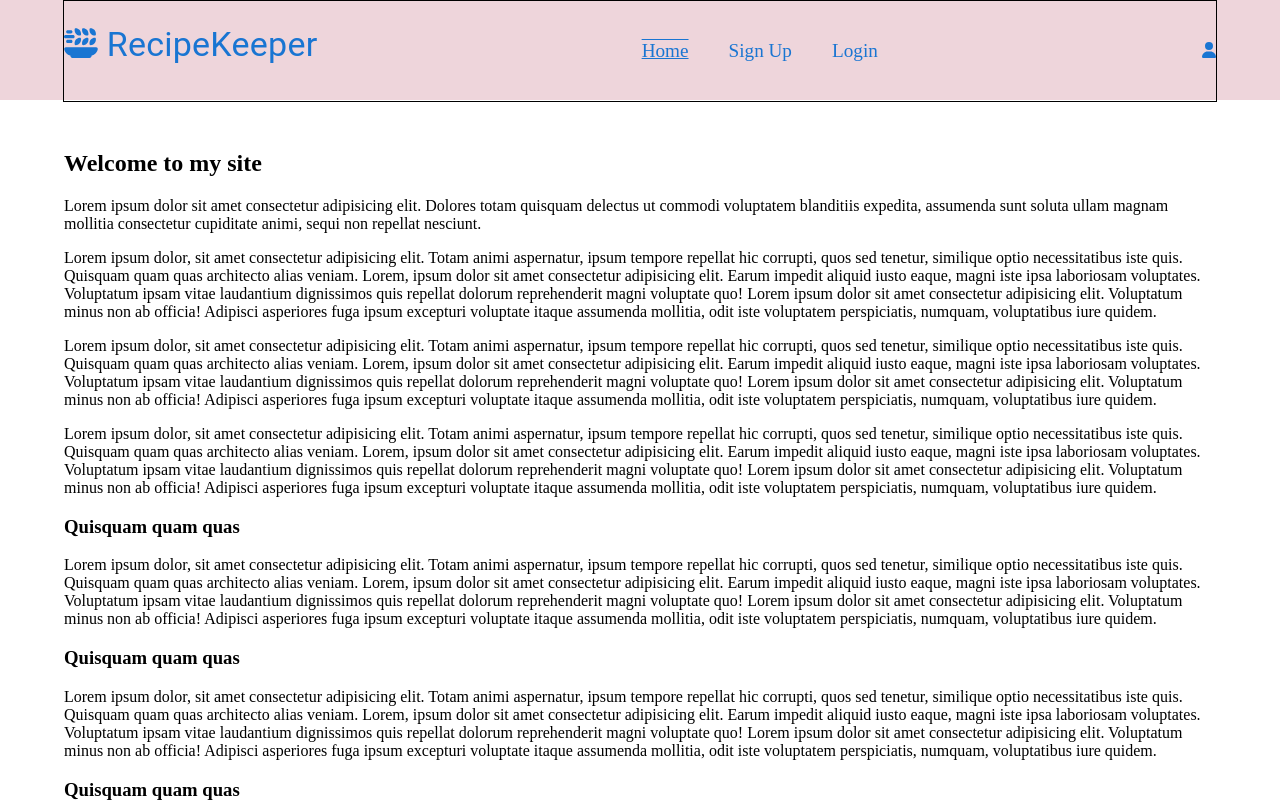
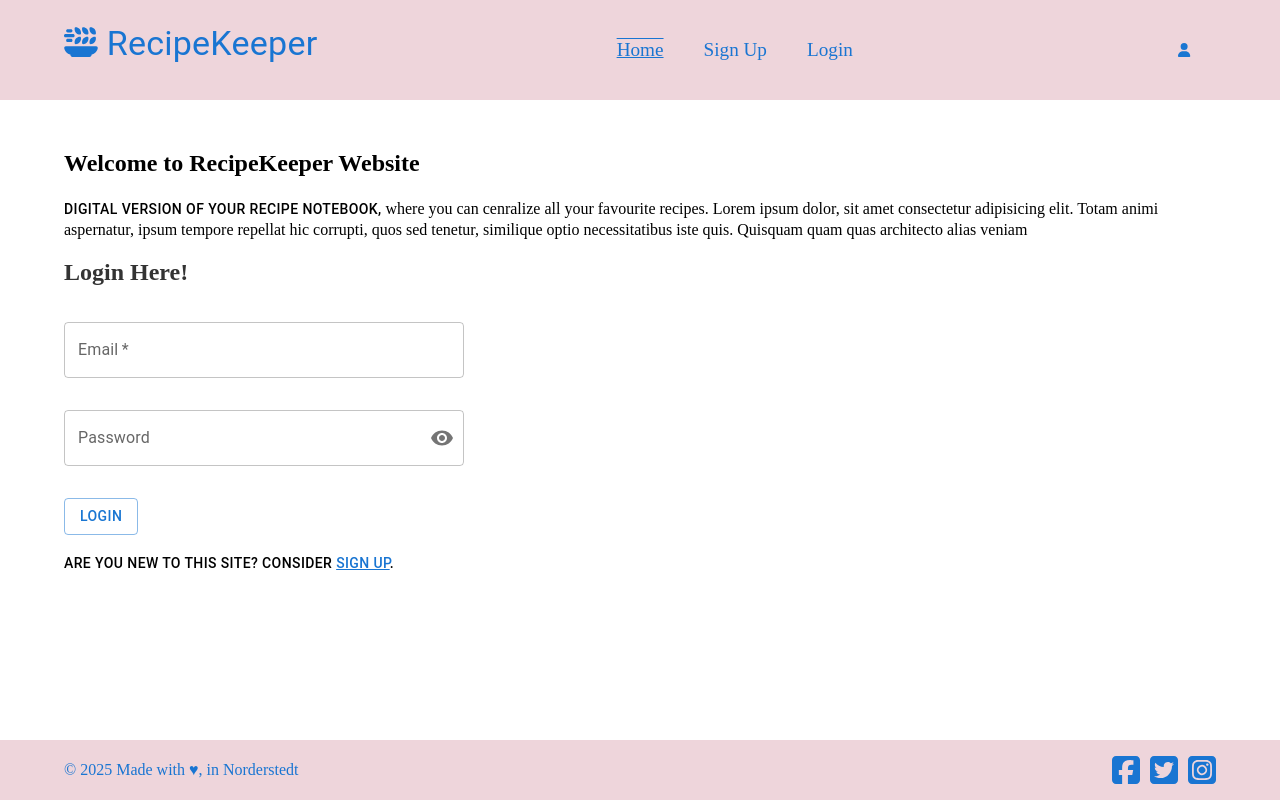
Before and after one commit to madiha-javed/frontend, a React (Vite) app: page / in a window 1280 px wide. Shown: the top 802 px of the page. Built offline with nearby package versions, Linux system fonts and the light colour scheme.

Commit message:
iconnav issues

```diff
--- a/src/components/Home.jsx
+++ b/src/components/Home.jsx
@@ -1,21 +1,17 @@
+import { Typography } from "@mui/material"
+import Login from "./Login"
 
 const Home = () => {
   return (
     <div>
 
 
-<h1>Welcome to my site</h1>
-<p>Lorem ipsum dolor sit amet consectetur adipisicing elit. Dolores totam quisquam delectus ut commodi voluptatem blanditiis expedita, assumenda sunt soluta ullam magnam mollitia consectetur cupiditate animi, sequi non repellat nesciunt.</p>
-<p>Lorem ipsum dolor, sit amet consectetur adipisicing elit. Totam animi aspernatur, ipsum tempore repellat hic corrupti, quos sed tenetur, similique optio necessitatibus iste quis. Quisquam quam quas architecto alias veniam. Lorem, ipsum dolor sit amet consectetur adipisicing elit. Earum impedit aliquid iusto eaque, magni iste ipsa laboriosam voluptates. Voluptatum ipsam vitae laudantium dignissimos quis repellat dolorum reprehenderit magni voluptate quo! Lorem ipsum dolor sit amet consectetur adipisicing elit. Voluptatum minus non ab officia! Adipisci asperiores fuga ipsum excepturi voluptate itaque assumenda mollitia, odit iste voluptatem perspiciatis, numquam, voluptatibus iure quidem.</p>
-<p>Lorem ipsum dolor, sit amet consectetur adipisicing elit. Totam animi aspernatur, ipsum tempore repellat hic corrupti, quos sed tenetur, similique optio necessitatibus iste quis. Quisquam quam quas architecto alias veniam. Lorem, ipsum dolor sit amet consectetur adipisicing elit. Earum impedit aliquid iusto eaque, magni iste ipsa laboriosam voluptates. Voluptatum ipsam vitae laudantium dignissimos quis repellat dolorum reprehenderit magni voluptate quo! Lorem ipsum dolor sit amet consectetur adipisicing elit. Voluptatum minus non ab officia! Adipisci asperiores fuga ipsum excepturi voluptate itaque assumenda mollitia, odit iste voluptatem perspiciatis, numquam, voluptatibus iure quidem.</p>
-<p>Lorem ipsum dolor, sit amet consectetur adipisicing elit. Totam animi aspernatur, ipsum tempore repellat hic corrupti, quos sed tenetur, similique optio necessitatibus iste quis. Quisquam quam quas architecto alias veniam. Lorem, ipsum dolor sit amet consectetur adipisicing elit. Earum impedit aliquid iusto eaque, magni iste ipsa laboriosam voluptates. Voluptatum ipsam vitae laudantium dignissimos quis repellat dolorum reprehenderit magni voluptate quo! Lorem ipsum dolor sit amet consectetur adipisicing elit. Voluptatum minus non ab officia! Adipisci asperiores fuga ipsum excepturi voluptate itaque assumenda mollitia, odit iste voluptatem perspiciatis, numquam, voluptatibus iure quidem.</p>
-<h3>Quisquam quam quas</h3>
-<p>Lorem ipsum dolor, sit amet consectetur adipisicing elit. Totam animi aspernatur, ipsum tempore repellat hic corrupti, quos sed tenetur, similique optio necessitatibus iste quis. Quisquam quam quas architecto alias veniam. Lorem, ipsum dolor sit amet consectetur adipisicing elit. Earum impedit aliquid iusto eaque, magni iste ipsa laboriosam voluptates. Voluptatum ipsam vitae laudantium dignissimos quis repellat dolorum reprehenderit magni voluptate quo! Lorem ipsum dolor sit amet consectetur adipisicing elit. Voluptatum minus non ab officia! Adipisci asperiores fuga ipsum excepturi voluptate itaque assumenda mollitia, odit iste voluptatem perspiciatis, numquam, voluptatibus iure quidem.</p>
-<h3>Quisquam quam quas</h3>
-<p>Lorem ipsum dolor, sit amet consectetur adipisicing elit. Totam animi aspernatur, ipsum tempore repellat hic corrupti, quos sed tenetur, similique optio necessitatibus iste quis. Quisquam quam quas architecto alias veniam. Lorem, ipsum dolor sit amet consectetur adipisicing elit. Earum impedit aliquid iusto eaque, magni iste ipsa laboriosam voluptates. Voluptatum ipsam vitae laudantium dignissimos quis repellat dolorum reprehenderit magni voluptate quo! Lorem ipsum dolor sit amet consectetur adipisicing elit. Voluptatum minus non ab officia! Adipisci asperiores fuga ipsum excepturi voluptate itaque assumenda mollitia, odit iste voluptatem perspiciatis, numquam, voluptatibus iure quidem.</p>
-<h3>Quisquam quam quas</h3>
-<p>Lorem ipsum dolor, sit amet consectetur adipisicing elit. Totam animi aspernatur, ipsum tempore repellat hic corrupti, quos sed tenetur, similique optio necessitatibus iste quis. Quisquam quam quas architecto alias veniam. Lorem, ipsum dolor sit amet consectetur adipisicing elit. Earum impedit aliquid iusto eaque, magni iste ipsa laboriosam voluptates. Voluptatum ipsam vitae laudantium dignissimos quis repellat dolorum reprehenderit magni voluptate quo! Lorem ipsum dolor sit amet consectetur adipisicing elit. Voluptatum minus non ab officia! Adipisci asperiores fuga ipsum excepturi voluptate itaque assumenda mollitia, odit iste voluptatem perspiciatis, numquam, voluptatibus iure quidem.</p>
-<h3>Quisquam quam quas</h3>
+<h1>Welcome to RecipeKeeper Website</h1>
+<Typography variant="button">
+Digital version of your Recipe Notebook, </Typography>where you can cenralize all your favourite recipes. Lorem ipsum dolor, sit amet consectetur adipisicing elit. Totam animi aspernatur, ipsum tempore repellat hic corrupti, quos sed tenetur, similique optio necessitatibus iste quis. Quisquam quam quas architecto alias veniam
+
+<Login />
+
 
     </div>
 
--- a/src/core/header/Header.css
+++ b/src/core/header/Header.css
@@ -4,7 +4,7 @@
     justify-content: space-between;
     align-items: center;
     /* padding: 10px 20px; */
-    border: 1px solid #000;
+    /* border: 1px solid #000; */
     width: 90%;
     margin: 0 auto;
     height: 100px;
--- a/src/core/header/IconNav.jsx
+++ b/src/core/header/IconNav.jsx
@@ -1,12 +1,76 @@
+import React, { useState, useContext } from 'react';
 import { FontAwesomeIcon } from '@fortawesome/react-fontawesome';
 import { faUser } from '@fortawesome/free-solid-svg-icons';
 // import { faUser } from '@fortawesome/free-regular-svg-icons';
 import './IconNav.css';
+import { NavLink } from 'react-router';
+import { Button, Menu, MenuItem } from '@mui/material';
+import AuthContext from '../AuthContext';
+
 
 const IconNav = () => {
+  const { user } = useContext(AuthContext);
+  const { isLogged } = useContext(AuthContext);
+  const [anchorEl, setAnchorEl] = useState(null);
+  const open = Boolean(anchorEl);
+  const handleClick = (event) => {
+    setAnchorEl(event.currentTarget);
+  };
+  const handleClose = () => {
+    setAnchorEl(null);
+  };
+
+
   return (
     <section id="topNavIcons">
-        <FontAwesomeIcon icon={faUser} />
+
+
+
+      <div>
+
+        <Button
+          id="demo-positioned-button"
+          aria-controls={open ? 'demo-positioned-menu' : undefined}
+          aria-haspopup="true"
+          aria-expanded={open ? 'true' : undefined}
+          onClick={handleClick}
+        >
+          <FontAwesomeIcon icon={faUser} />
+        </Button>
+        <Menu
+          id="demo-positioned-menu"
+          aria-labelledby="demo-positioned-button"
+          anchorEl={anchorEl}
+          open={open}
+          onClose={handleClose}
+        // anchorOrigin={{
+        //   vertical: 'top',
+        //   horizontal: 'left',
+        // }}
+        // transformOrigin={{
+        //   vertical: 'top',
+        //   horizontal: 'left',
+        // }}
+        >
+          {/* <NavLink to="/login">Login</NavLink> */}
+          {!isLogged &&
+
+            <MenuItem onClick={handleClose}><a href="/login">Login</a></MenuItem>
+          }
+
+          {isLogged &&
+            <>
+              <MenuItem onClick={handleClose} >
+
+              <NavLink to="profile">Profile</NavLink>
+              </MenuItem>
+              <MenuItem onClick={handleClose}><NavLink to="logout">Logout</NavLink></MenuItem>
+
+            </>
+          }
+
+        </Menu>
+      </div>
     </section>
   )
 }
```
